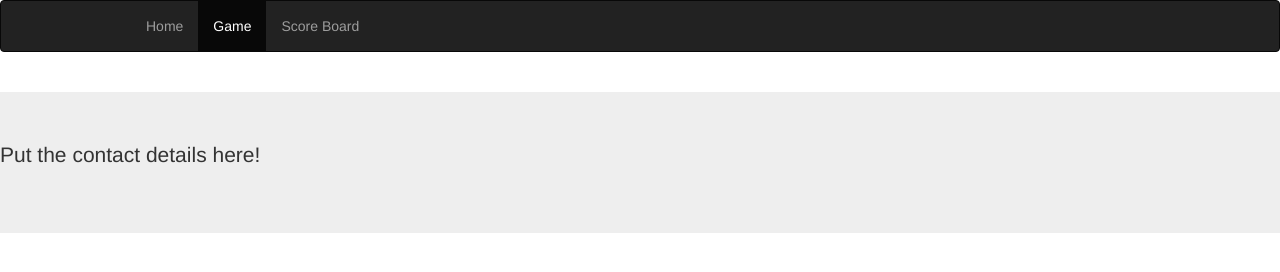
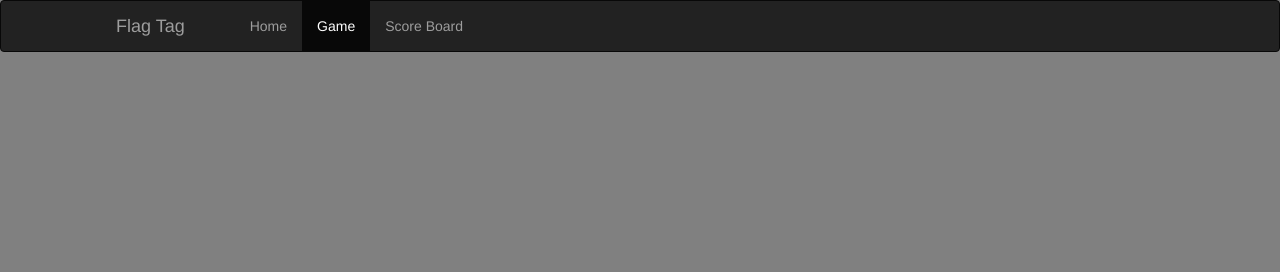
Before and after one commit to nsmith105/CS465p-WebDevProject, a website: page views/game.html in a window 1280 px wide. Drawn offline with nearby package versions, Linux system fonts and the light colour scheme.

Commit message:
minor css details updated

```diff
--- a/views/game.html
+++ b/views/game.html
@@ -1,29 +1,26 @@
 <html>
+<style type="text/css">
+  body { background: grey !important; } /* Adding !important forces the browser to overwrite the default style applied by Bootstrap */
+</style>
 
 <head>
   <link rel="stylesheet" href="http://maxcdn.bootstrapcdn.com/bootstrap/3.3.1/css/bootstrap.min.css">
   <script src="//maxcdn.bootstrapcdn.com/bootstrap/3.3.1/js/bootstrap.min.js"></script>
 </head>
 
-<body backgroung-color="black">
+<body background-color="black">
   <div>
     <div>
-      <nav class="navbar navbar-inverse" role="navigation" style="padding-left:130px;">
+      <nav class="navbar navbar-inverse" role="navigation" style="padding-left:100px;">
         <ul class="nav navbar-nav">
-          <li><a href="/">Home</a></li>
+          <li><a class="navbar-brand">Flag Tag</a></li>
+          <li><a style="padding-left:50px" href="/">Home</a></li>
           <li class="active"><a href="/game">Game<span class="sr-only">(current)</span></a></li>
           <li><a href="/scoreboard">Score Board</a></li>
 
         </ul>
       </nav>
-    </div> <br />
-    <div class="jumbotron">
-      <p>
-        Put the contact details here!
-
-      </p>
     </div>
-  </div>
 </body>
 
 </html>
```
Also changed, not shown: views/index.html (+12 -6 lines), views/scoreboard.html (+10 -9 lines).
